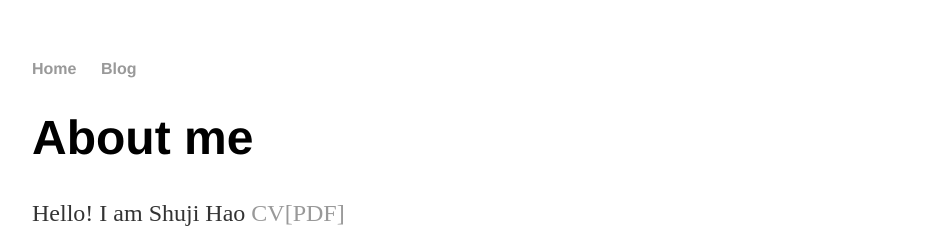
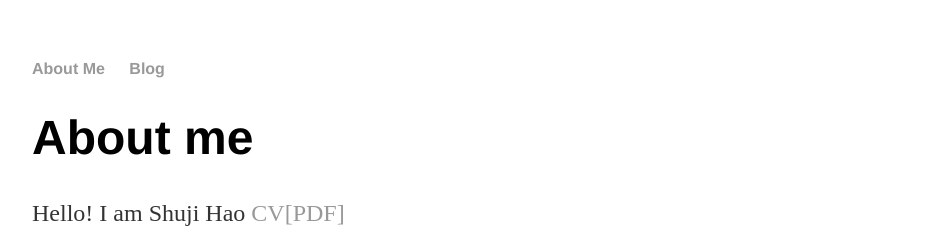
Before and after one commit to haoshuji/haoshuji.github.io, a Jekyll site: the page built from about/index.html, in a window 1280 px wide. Shown: the top 252 px of the page, without its empty margins (160-1111 px from the left). Built offline with Jekyll 4.4.1, drawn with Linux system fonts in a browser that asks for light colours.

Commit message:
remove home page

```diff
--- a/_layouts/default.html
+++ b/_layouts/default.html
@@ -8,7 +8,7 @@
 	<body>
 		<nav>
     		<ul>
-        		<li><a href="/about">Home</a></li>
+        		<li><a href="/about">About Me</a></li>
         		<li><a href="/blog">Blog</a></li>
     		</ul>
 		</nav>
```
